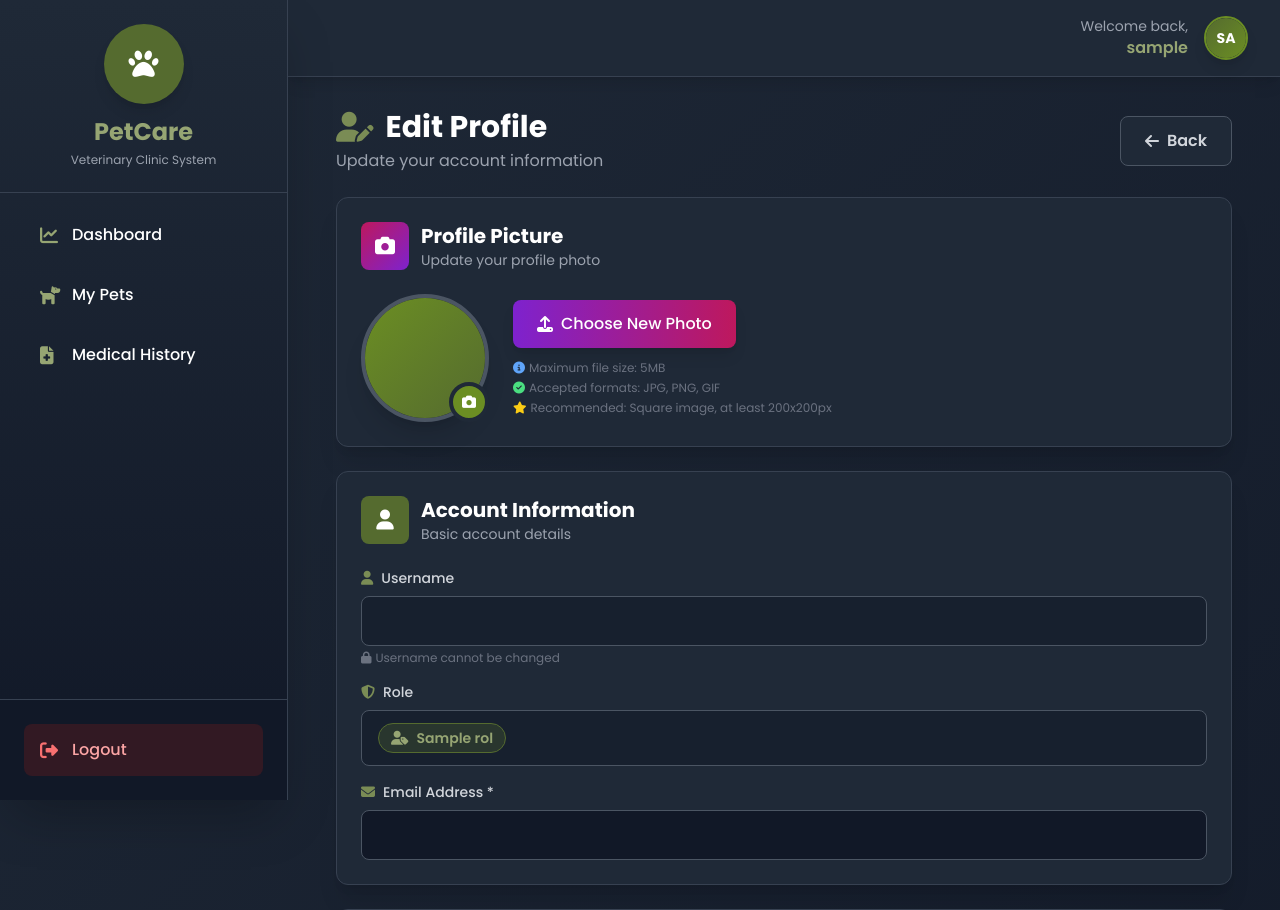
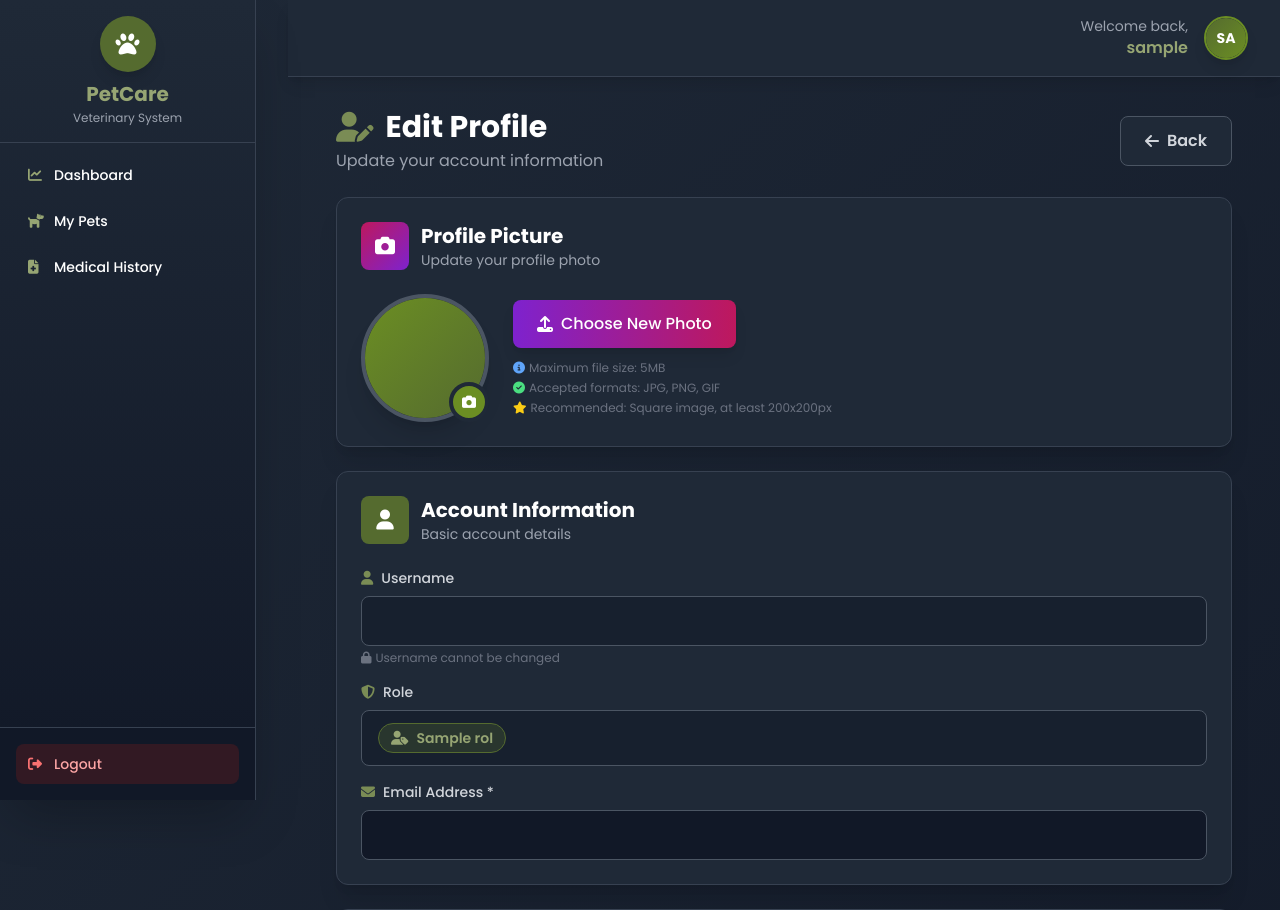
Before and after one commit to Morrongue/PetCare, a Django app: template home/templates/edit_profile.html in a window 1280 px wide. Shown: the top 910 px of the page. Run offline with Django 5.2, Linux system fonts and the light colour scheme; the template is opened without the code that fills it: most values are stand-ins (such as "Sample title", 1, 10 or a date in 2020); some libraries are stand-ins or nearby versions.

Commit message:
sidebar fix

```diff
--- a/home/templates/includes/sidebar.html
+++ b/home/templates/includes/sidebar.html
@@ -1,141 +1,141 @@
 <!-- templates/includes/sidebar.html -->
-<div id="sidebar" class="w-72 bg-gradient-to-b from-dark-800 to-dark-900 text-white
+<div id="sidebar" class="w-64 bg-gradient-to-b from-dark-800 to-dark-900 text-white
      transition-transform duration-300 ease-in-out fixed inset-y-0 left-0 shadow-2xl border-r border-dark-700
-     lg:translate-x-0 -translate-x-full z-20 flex flex-col">
+     lg:translate-x-0 -translate-x-full z-20 flex flex-col overflow-hidden">
 
-  <!-- Logo y título (fijo arriba) -->
-  <div class="text-center p-6 border-b border-dark-700 flex-shrink-0">
-    <div class="w-20 h-20 mx-auto mb-3 bg-olive-700 rounded-full flex items-center justify-center shadow-lg">
-      <i class="fas fa-paw text-3xl text-white"></i>
+  <!-- Logo y título COMPACTO (fijo arriba) -->
+  <div class="text-center p-4 border-b border-dark-700 flex-shrink-0">
+    <div class="w-14 h-14 mx-auto mb-2 bg-olive-700 rounded-full flex items-center justify-center shadow-lg">
+      <i class="fas fa-paw text-2xl text-white"></i>
     </div>
-    <h2 class="text-2xl font-bold text-olive-400">PetCare</h2>
-    <p class="text-xs text-gray-400 mt-1">Veterinary Clinic System</p>
+    <h2 class="text-xl font-bold text-olive-400">PetCare</h2>
+    <p class="text-xs text-gray-400 mt-0.5">Veterinary System</p>
   </div>
 
-  <!-- Navegación (área scrolleable) -->
-  <nav class="flex-1 overflow-y-auto px-6 py-4 space-y-2">
+  <!-- Navegación COMPACTA (área scrolleable) -->
+  <nav class="flex-1 overflow-y-auto overflow-x-hidden px-4 py-3 space-y-1.5">
 
     <!-- Dashboard -->
     <a href="{% url 'index' %}"
-       class="group flex items-center space-x-3 px-4 py-3 rounded-lg
+       class="group flex items-center space-x-2.5 px-3 py-2.5 rounded-lg text-sm
               hover:bg-olive-700 transition-all duration-300
               {% if request.path == '/' %}bg-olive-700 shadow-lg{% endif %}">
-      <i class="fas fa-chart-line text-olive-400 group-hover:text-white text-lg w-5"></i>
-      <span class="font-medium group-hover:translate-x-1 transition-transform">Dashboard</span>
+      <i class="fas fa-chart-line text-olive-400 group-hover:text-white w-4 flex-shrink-0"></i>
+      <span class="font-medium group-hover:translate-x-1 transition-transform truncate">Dashboard</span>
     </a>
 
     <!-- My Pets -->
     <a href="{% url 'list_pacientes' %}"
-       class="group flex items-center space-x-3 px-4 py-3 rounded-lg
+       class="group flex items-center space-x-2.5 px-3 py-2.5 rounded-lg text-sm
               hover:bg-olive-700 transition-all duration-300
               {% if 'patients' in request.path %}bg-olive-700 shadow-lg{% endif %}">
-      <i class="fas fa-dog text-olive-400 group-hover:text-white text-lg w-5"></i>
-      <span class="font-medium group-hover:translate-x-1 transition-transform">My Pets</span>
+      <i class="fas fa-dog text-olive-400 group-hover:text-white w-4 flex-shrink-0"></i>
+      <span class="font-medium group-hover:translate-x-1 transition-transform truncate">My Pets</span>
     </a>
 
     <!-- Medical History -->
     <a href="{% url 'list_historias' %}"
-       class="group flex items-center space-x-3 px-4 py-3 rounded-lg
+       class="group flex items-center space-x-2.5 px-3 py-2.5 rounded-lg text-sm
               hover:bg-olive-700 transition-all duration-300
               {% if 'medical-history' in request.path %}bg-olive-700 shadow-lg{% endif %}">
-      <i class="fas fa-file-medical text-olive-400 group-hover:text-white text-lg w-5"></i>
-      <span class="font-medium group-hover:translate-x-1 transition-transform">Medical History</span>
+      <i class="fas fa-file-medical text-olive-400 group-hover:text-white w-4 flex-shrink-0"></i>
+      <span class="font-medium group-hover:translate-x-1 transition-transform truncate">Medical History</span>
     </a>
 
     {% if rol == 'Administrador' %}
-      <!-- Separador -->
-      <div class="pt-4 pb-2">
-        <p class="text-xs text-gray-500 uppercase tracking-wider px-4">Administration</p>
+      <!-- Separador COMPACTO -->
+      <div class="pt-3 pb-1.5">
+        <p class="text-xs text-gray-500 uppercase tracking-wider px-3 truncate">Admin</p>
       </div>
 
       <!-- Veterinarians -->
       <a href="{% url 'list_veterinarios' %}"
-         class="group flex items-center space-x-3 px-4 py-3 rounded-lg
+         class="group flex items-center space-x-2.5 px-3 py-2.5 rounded-lg text-sm
                 hover:bg-olive-700 transition-all duration-300
                 {% if 'vets' in request.path %}bg-olive-700 shadow-lg{% endif %}">
-        <i class="fas fa-user-md text-olive-400 group-hover:text-white text-lg w-5"></i>
-        <span class="font-medium group-hover:translate-x-1 transition-transform">Veterinarians</span>
+        <i class="fas fa-user-md text-olive-400 group-hover:text-white w-4 flex-shrink-0"></i>
+        <span class="font-medium group-hover:translate-x-1 transition-transform truncate">Veterinarians</span>
       </a>
 
       <!-- Users -->
       <a href="{% url 'admin_users_list' %}"
-         class="group flex items-center space-x-3 px-4 py-3 rounded-lg
+         class="group flex items-center space-x-2.5 px-3 py-2.5 rounded-lg text-sm
                 hover:bg-olive-700 transition-all duration-300
                 {% if 'panel/users' in request.path %}bg-olive-700 shadow-lg{% endif %}">
-        <i class="fas fa-users text-olive-400 group-hover:text-white text-lg w-5"></i>
-        <span class="font-medium group-hover:translate-x-1 transition-transform">Manage Users</span>
+        <i class="fas fa-users text-olive-400 group-hover:text-white w-4 flex-shrink-0"></i>
+        <span class="font-medium group-hover:translate-x-1 transition-transform truncate">Manage Users</span>
       </a>
 
       <!-- Appointments -->
       <a href="{% url 'list_citas' %}"
-         class="group flex items-center space-x-3 px-4 py-3 rounded-lg
+         class="group flex items-center space-x-2.5 px-3 py-2.5 rounded-lg text-sm
                 hover:bg-olive-700 transition-all duration-300
                 {% if 'appointments' in request.path %}bg-olive-700 shadow-lg{% endif %}">
-        <i class="fas fa-calendar-check text-olive-400 group-hover:text-white text-lg w-5"></i>
-        <span class="font-medium group-hover:translate-x-1 transition-transform">Appointments</span>
+        <i class="fas fa-calendar-check text-olive-400 group-hover:text-white w-4 flex-shrink-0"></i>
+        <span class="font-medium group-hover:translate-x-1 transition-transform truncate">Appointments</span>
       </a>
 
       <!-- Reports -->
       <a href="{% url 'reports' %}"
-         class="group flex items-center space-x-3 px-4 py-3 rounded-lg
+         class="group flex items-center space-x-2.5 px-3 py-2.5 rounded-lg text-sm
                 hover:bg-olive-700 transition-all duration-300
                 {% if 'reports' in request.path %}bg-olive-700 shadow-lg{% endif %}">
-        <i class="fas fa-chart-bar text-olive-400 group-hover:text-white text-lg w-5"></i>
-        <span class="font-medium group-hover:translate-x-1 transition-transform">Reports</span>
+        <i class="fas fa-chart-bar text-olive-400 group-hover:text-white w-4 flex-shrink-0"></i>
+        <span class="font-medium group-hover:translate-x-1 transition-transform truncate">Reports</span>
       </a>
 
     {% elif rol == 'Veterinario' %}
-      <!-- Separador -->
-      <div class="pt-4 pb-2">
-        <p class="text-xs text-gray-500 uppercase tracking-wider px-4">Veterinarian Tools</p>
+      <!-- Separador COMPACTO -->
+      <div class="pt-3 pb-1.5">
+        <p class="text-xs text-gray-500 uppercase tracking-wider px-3 truncate">Vet Tools</p>
       </div>
 
       <!-- Appointments -->
       <a href="{% url 'list_citas' %}"
-         class="group flex items-center space-x-3 px-4 py-3 rounded-lg
+         class="group flex items-center space-x-2.5 px-3 py-2.5 rounded-lg text-sm
                 hover:bg-olive-700 transition-all duration-300
                 {% if 'appointments' in request.path %}bg-olive-700 shadow-lg{% endif %}">
-        <i class="fas fa-calendar-alt text-olive-400 group-hover:text-white text-lg w-5"></i>
-        <span class="font-medium group-hover:translate-x-1 transition-transform">My Appointments</span>
+        <i class="fas fa-calendar-alt text-olive-400 group-hover:text-white w-4 flex-shrink-0"></i>
+        <span class="font-medium group-hover:translate-x-1 transition-transform truncate">My Appointments</span>
       </a>
 
       <!-- Reports -->
       <a href="{% url 'reports' %}"
-         class="group flex items-center space-x-3 px-4 py-3 rounded-lg
+         class="group flex items-center space-x-2.5 px-3 py-2.5 rounded-lg text-sm
                 hover:bg-olive-700 transition-all duration-300
                 {% if 'reports' in request.path %}bg-olive-700 shadow-lg{% endif %}">
-        <i class="fas fa-chart-bar text-olive-400 group-hover:text-white text-lg w-5"></i>
-        <span class="font-medium group-hover:translate-x-1 transition-transform">Reports</span>
+        <i class="fas fa-chart-bar text-olive-400 group-hover:text-white w-4 flex-shrink-0"></i>
+        <span class="font-medium group-hover:translate-x-1 transition-transform truncate">Reports</span>
       </a>
 
     {% elif rol == 'Cliente' %}
-      <!-- Separador -->
-      <div class="pt-4 pb-2">
-        <p class="text-xs text-gray-500 uppercase tracking-wider px-4">My Services</p>
+      <!-- Separador COMPACTO -->
+      <div class="pt-3 pb-1.5">
+        <p class="text-xs text-gray-500 uppercase tracking-wider px-3 truncate">Services</p>
       </div>
 
       <!-- Appointments -->
       <a href="{% url 'list_citas' %}"
-         class="group flex items-center space-x-3 px-4 py-3 rounded-lg
+         class="group flex items-center space-x-2.5 px-3 py-2.5 rounded-lg text-sm
                 hover:bg-olive-700 transition-all duration-300
                 {% if 'appointments' in request.path %}bg-olive-700 shadow-lg{% endif %}">
-        <i class="fas fa-calendar text-olive-400 group-hover:text-white text-lg w-5"></i>
-        <span class="font-medium group-hover:translate-x-1 transition-transform">My Appointments</span>
+        <i class="fas fa-calendar text-olive-400 group-hover:text-white w-4 flex-shrink-0"></i>
+        <span class="font-medium group-hover:translate-x-1 transition-transform truncate">My Appointments</span>
       </a>
     {% endif %}
 
-    <!-- Espaciado extra al final para que logout sea visible -->
-    <div class="h-20"></div>
+    <!-- Espaciado para que se vea el logout -->
+    <div class="h-16"></div>
 
   </nav>
 
-  <!-- Footer del sidebar (fijo abajo) -->
-  <div class="p-6 border-t border-dark-700 bg-dark-900 flex-shrink-0">
+  <!-- Footer COMPACTO (fijo abajo) -->
+  <div class="p-4 border-t border-dark-700 bg-dark-900 flex-shrink-0">
     <a href="{% url 'logout' %}"
-       class="group flex items-center space-x-3 px-4 py-3 rounded-lg
+       class="group flex items-center space-x-2.5 px-3 py-2.5 rounded-lg text-sm
               bg-red-900/30 hover:bg-red-900 transition-all duration-300">
-      <i class="fas fa-sign-out-alt text-red-400 group-hover:text-white text-lg w-5"></i>
-      <span class="font-medium text-red-300 group-hover:text-white group-hover:translate-x-1 transition-transform">
+      <i class="fas fa-sign-out-alt text-red-400 group-hover:text-white w-4 flex-shrink-0"></i>
+      <span class="font-medium text-red-300 group-hover:text-white group-hover:translate-x-1 transition-transform truncate">
         Logout
       </span>
     </a>
@@ -165,22 +165,33 @@
   });
 
   observer.observe(sidebar, { attributes: true, attributeFilter: ['class'] });
+
+  // Cerrar sidebar al hacer click en un link (móvil)
+  if (window.innerWidth < 1024) {
+    const sidebarLinks = sidebar.querySelectorAll('a');
+    sidebarLinks.forEach(link => {
+      link.addEventListener('click', () => {
+        sidebar.classList.add('-translate-x-full');
+        overlay.classList.add('hidden');
+      });
+    });
+  }
 </script>
 
-<!-- Estilos para scrollbar -->
+<!-- Estilos para scrollbar ULTRA DELGADO -->
 <style>
-  /* Custom scrollbar para navegación */
+  /* Scrollbar ultra delgado para navegación */
   nav::-webkit-scrollbar {
-    width: 6px;
+    width: 4px;
   }
 
   nav::-webkit-scrollbar-track {
-    background: #0F172A;
+    background: transparent;
   }
 
   nav::-webkit-scrollbar-thumb {
     background: #334155;
-    border-radius: 3px;
+    border-radius: 2px;
   }
 
   nav::-webkit-scrollbar-thumb:hover {
@@ -190,6 +201,11 @@
   /* Para Firefox */
   nav {
     scrollbar-width: thin;
-    scrollbar-color: #334155 #0F172A;
+    scrollbar-color: #334155 transparent;
+  }
+
+  /* Smooth scroll */
+  nav {
+    scroll-behavior: smooth;
   }
 </style>
--- a/home/urls.py
+++ b/home/urls.py
@@ -53,9 +53,6 @@
 
         # ========== PAYMENTS ==========
 
-
-
-    # A:
     path('pagos/preparar/', views.prepare_payment_demo, name='prepare_payment'),
     path('pagos/procesar-demo/', views.process_demo_payment, name='process_demo_payment'),
     path('pagos/completar/<str:cita_id>/', views.complete_pending_payment, name='complete_pending_payment'),
```
